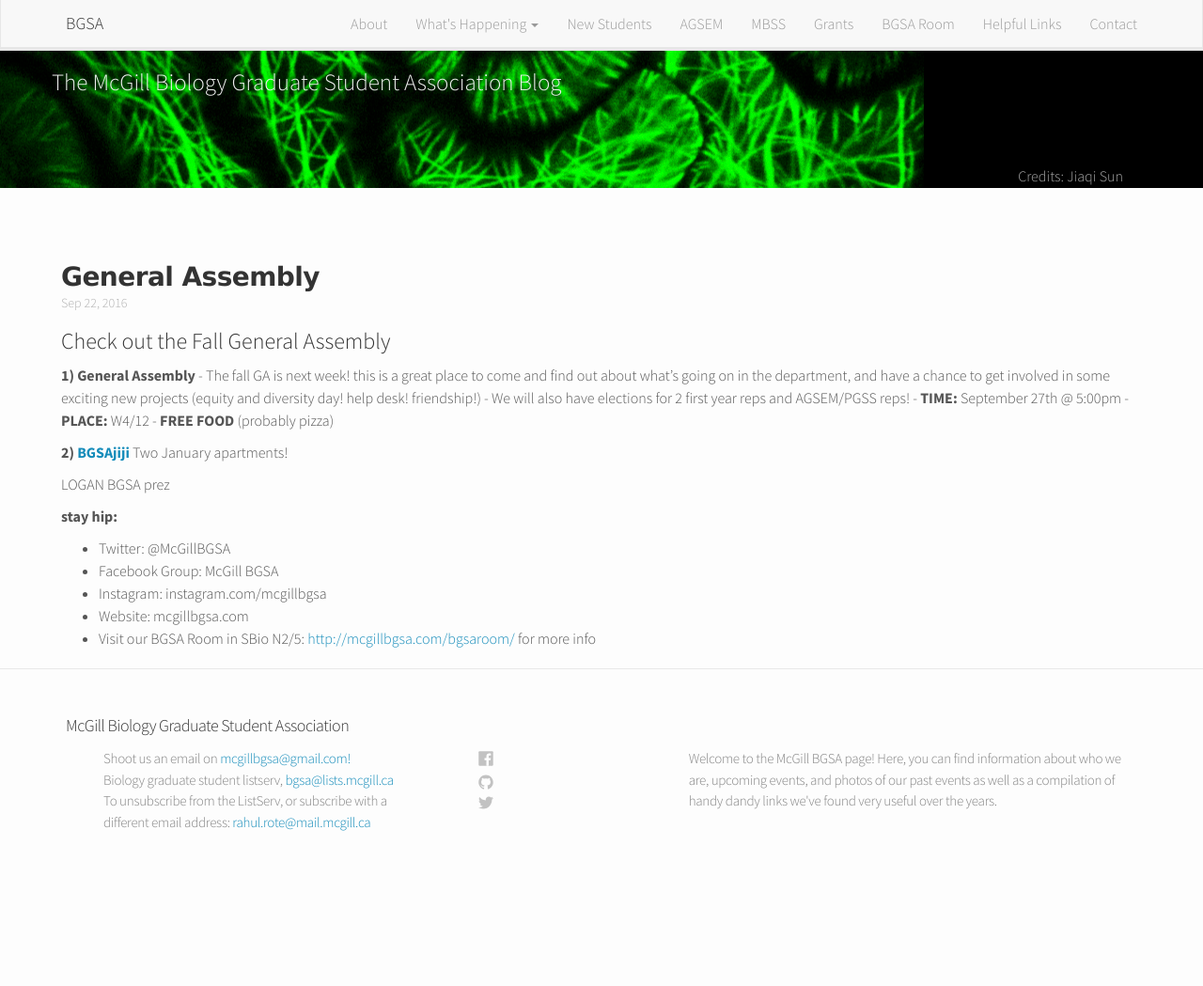
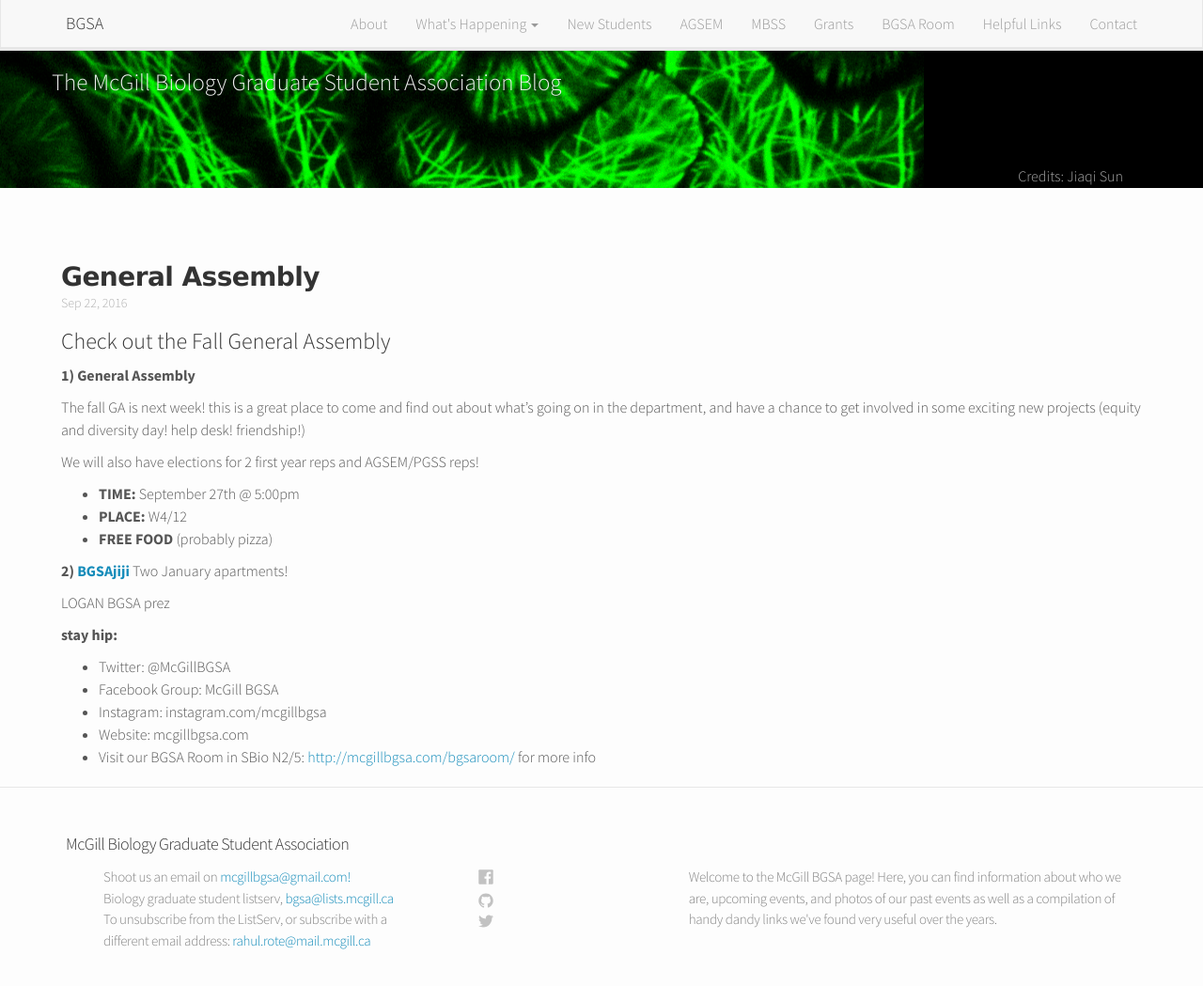
Before and after one commit to McGillBGSA/McGillBGSA.github.io, a Jekyll site: the page built from _posts/2016-09-22-GeneralAssembly.md, in a window 1280 px wide and 1067 px high. Shown: the top 1049 px of the window at 94% size. Built offline with Jekyll 4.4.1, drawn with Linux system fonts in a browser that asks for light colours; nearby versions of some CDN libraries.

```diff
--- a/_posts/2016-09-22-GeneralAssembly.md
+++ b/_posts/2016-09-22-GeneralAssembly.md
@@ -9,11 +9,14 @@ categories: event
 
 
 **1) General Assembly**
-     - The fall GA is next week! this is a great place to come and find out about what's going on in the department, and have a chance to get involved in some exciting new projects (equity and diversity day! help desk! friendship!)
-     - We will also have elections for 2 first year reps and AGSEM/PGSS reps!
-     - **TIME:** September 27th @ 5:00pm
-     - **PLACE:** W4/12
-     - **FREE FOOD** (probably pizza)
+
+
+The fall GA is next week! this is a great place to come and find out about what's going on in the department, and have a chance to get involved in some exciting new projects (equity and diversity day! help desk! friendship!)
+
+We will also have elections for 2 first year reps and AGSEM/PGSS reps!
+ - **TIME:** September 27th @ 5:00pm
+ - **PLACE:** W4/12
+ - **FREE FOOD** (probably pizza)
 
 **2) [BGSAjiji](https://docs.google.com/spreadsheets/d/1s9BcBibvzUni4RXZ90X5_LQtxD_19S6mxys_-VmQ1CM/edit?pli=1#gid=0)**
      Two January apartments!
```
